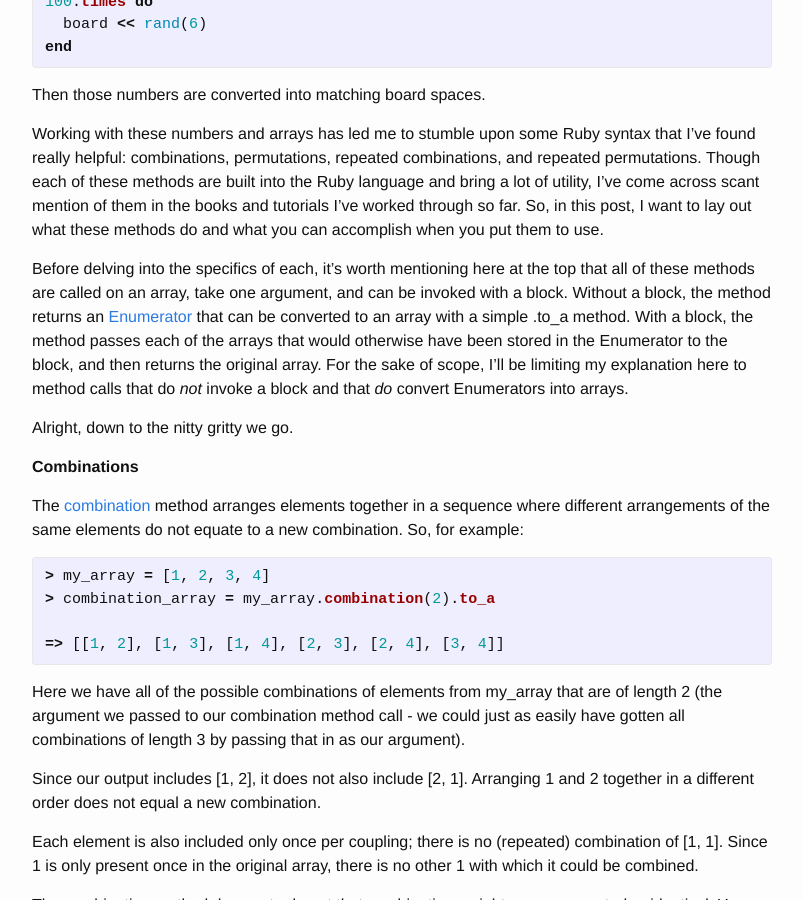
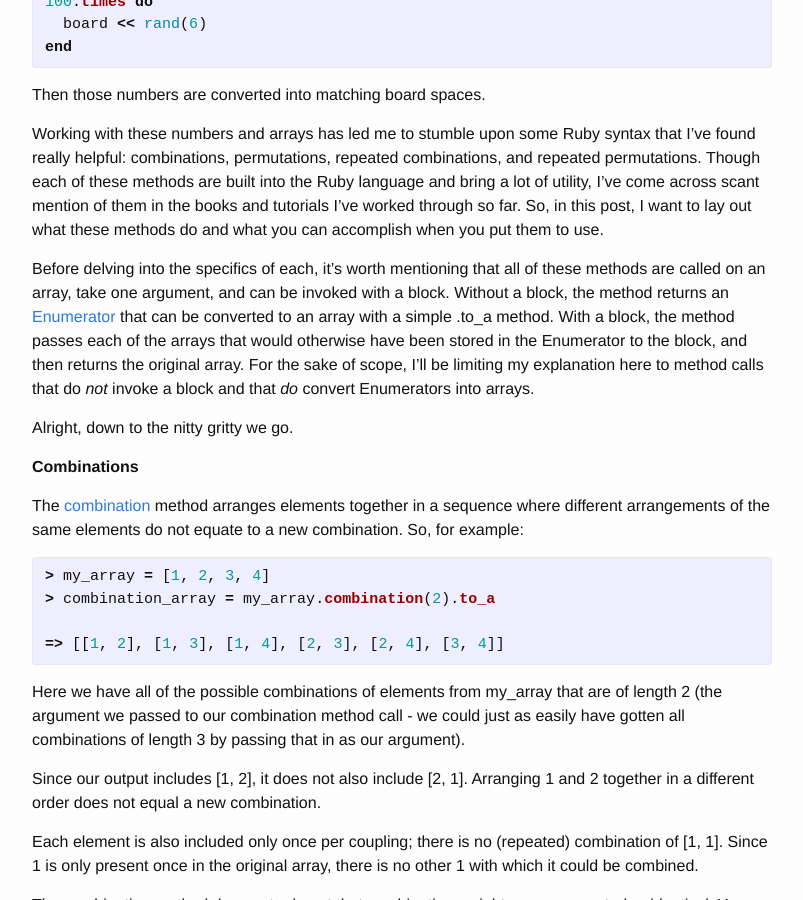
Before and after one commit to rmulhol/rmulhol.github.io, a Jekyll site: the page built from _posts/2014-09-15-combinations-and-permutations.markdown, in a window 1280 px wide and 900 px high, scrolled down 609 px. Shown: the whole window, without its empty margins (238-1041 px from the left). Built offline with Jekyll 4.4.1, drawn with Linux system fonts in a browser that asks for light colours.

Commit message:
correct typos

```diff
--- a/_posts/2014-09-13-getting-started-with-tdd.markdown
+++ b/_posts/2014-09-13-getting-started-with-tdd.markdown
@@ -7,7 +7,7 @@ categories: TDD
 
 One of the things that I've been working on lately is getting more proficient at test driven development (TDD). Though I've known for awhile that TDD is considered a best practice, in the past I've sometimes succumbed to the temptation to try and write a program that does what I want without pausing first to write tests. No mas.
 
-I've decided to invest time in learning TDD for two main reasons: (1) it seems like a pretty fundamental skill. Even if I ultimately move on to some other way of writing maintainable code, I don't think there's any chance I'll regret putting in the time to get some familiarity with TDD at this early point in my learning curve. (2) Tests instill confidence when I start building onto or refactoring my larger programs. Now that I'm getting to a point where I'm producing programs that have more than a few lines of code and multiple features, it's getting a lot scarrier when I go back and mess with things I already did - what if something breaks? Having tests instills confidence that I can isolate and correct errors before they become big problems.
+I've decided to invest time in learning TDD for two main reasons: (1) it seems like a pretty fundamental skill. Even if I ultimately move on to some other way of writing maintainable code, I don't think there's any chance I'll regret putting in the time to get some familiarity with TDD at this early point in my learning curve. (2) Tests instill confidence when I start building onto or refactoring my larger programs. Now that I'm getting to a point where I'm producing programs that have more than a few lines of code and multiple features, it's getting a lot scarrier when I go back and mess with things I already did - what if something breaks? Having tests helps me be rest assured that I'll be able to isolate and correct errors before they become big problems.
 
 But even after I became convinced I should start learning TDD, there were still a couple prerequisites I needed to understand to get started. So, in this post, I wanted to lay those out for any other Ruby beginners that are considering testing the TDD waters.
 
@@ -45,7 +45,7 @@ TDD isn't just about writing tests to double check that your code does what you
 
 Red means writing tests that fail. It's important to write the test before you write the code that passes the test - and to make sure the test fails - because if you don't, you don't know that your tests could even possibly fail (a possibility you definitely want to retain if your tests are to be of any use later).
 
-Green means writing the minimal amount of code to make the test pass. A passing test confirms that your code does what you want. It is worth emphasizing, though, that you want to write the *minimal* amount of code to make your tests pass. Doing more leaves features untested. Before writing code that does more, write tests that test more.
+Green means writing the minimal amount of code to make the test pass. A passing test confirms that your code does what you want. It is worth emphasizing, though, that you want to write the *minimal* amount of code to make your tests pass. Getting a test to pass by writing code that carries out more than the objectives specified in your tests installs untested features. Before writing code that does more, write tests that test more.
 
 Refactor means shaping things up so that your code is more elegant and maintainable. You can do the revisions with confidence since passing tests will confirm that everything is still working.
 
--- a/_posts/2014-09-15-combinations-and-permutations.markdown
+++ b/_posts/2014-09-15-combinations-and-permutations.markdown
@@ -22,7 +22,7 @@ Then those numbers are converted into matching board spaces.
 
 Working with these numbers and arrays has led me to stumble upon some Ruby syntax that I've found really helpful: combinations, permutations, repeated combinations, and repeated permutations. Though each of these methods are built into the Ruby language and bring a lot of utility, I've come across scant mention of them in the books and tutorials I've worked through so far. So, in this post, I want to lay out what these methods do and what you can accomplish when you put them to use.
 
-Before delving into the specifics of each, it's worth mentioning here at the top that all of these methods are called on an array, take one argument, and can be invoked with a block. Without a block, the method returns an [Enumerator][enumerator] that can be converted to an array with a simple .to_a method. With a block, the method passes each of the arrays that would otherwise have been stored in the Enumerator to the block, and then returns the original array. For the sake of scope, I'll be limiting my explanation here to method calls that do *not* invoke a block and that *do* convert Enumerators into arrays.
+Before delving into the specifics of each, it's worth mentioning that all of these methods are called on an array, take one argument, and can be invoked with a block. Without a block, the method returns an [Enumerator][enumerator] that can be converted to an array with a simple .to_a method. With a block, the method passes each of the arrays that would otherwise have been stored in the Enumerator to the block, and then returns the original array. For the sake of scope, I'll be limiting my explanation here to method calls that do *not* invoke a block and that *do* convert Enumerators into arrays.
 
 Alright, down to the nitty gritty we go.
 
```
